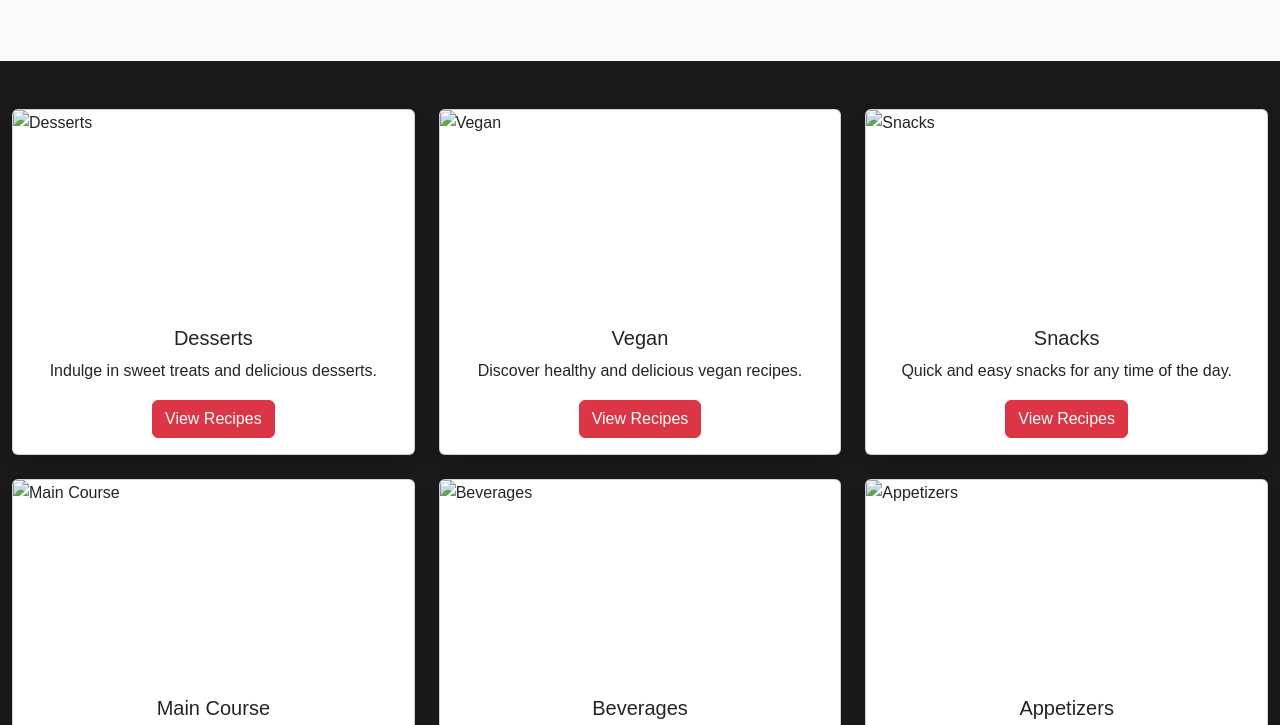
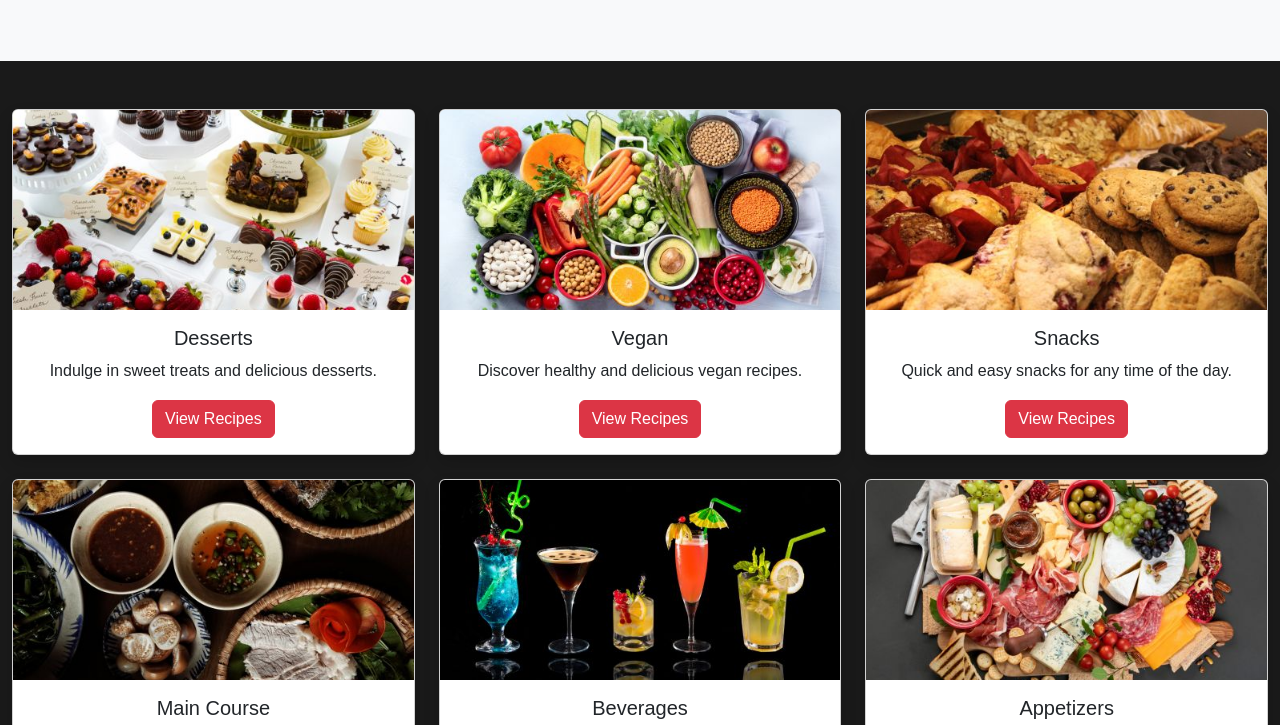
Before and after one commit to Waariyar1/Recipe-website, a website: page categories.html in a window 1280 px wide. Shown: the part 216-941 px from the top of the page. Drawn offline with nearby package versions, Linux system fonts and the light colour scheme; files that its build step writes are made by us from their sources.

Commit message:
add some images

```diff
--- a/categories.html
+++ b/categories.html
@@ -52,7 +52,7 @@
         <!-- Category 1 -->
         <div class="col">
           <div class="card h-100 shadow">
-            <img src="./category-img/desserts.jpg" class="card-img-top" alt="Desserts" style="height: 200px; object-fit: cover;">
+            <img src="./recipe-img/category-img/Desserts.jpg" class="card-img-top" alt="Desserts" style="height: 200px; object-fit: cover;">
             <div class="card-body text-center">
               <h5 class="card-title">Desserts</h5>
               <p class="card-text">Indulge in sweet treats and delicious desserts.</p>
@@ -63,7 +63,7 @@
         <!-- Category 2 -->
         <div class="col">
           <div class="card h-100 shadow">
-            <img src="./category-img/vegan.jpg" class="card-img-top" alt="Vegan" style="height: 200px; object-fit: cover;">
+            <img src="./recipe-img/category-img/Vegan.jpg" class="card-img-top" alt="Vegan" style="height: 200px; object-fit: cover;">
             <div class="card-body text-center">
               <h5 class="card-title">Vegan</h5>
               <p class="card-text">Discover healthy and delicious vegan recipes.</p>
@@ -74,7 +74,7 @@
         <!-- Category 3 -->
         <div class="col">
           <div class="card h-100 shadow">
-            <img src="./category-img/snacks.jpg" class="card-img-top" alt="Snacks" style="height: 200px; object-fit: cover;">
+            <img src="./recipe-img/category-img/Snacks.jpg" class="card-img-top" alt="Snacks" style="height: 200px; object-fit: cover;">
             <div class="card-body text-center">
               <h5 class="card-title">Snacks</h5>
               <p class="card-text">Quick and easy snacks for any time of the day.</p>
@@ -85,7 +85,7 @@
         <!-- Category 4 -->
         <div class="col">
           <div class="card h-100 shadow">
-            <img src="./category-img/main-course.jpg" class="card-img-top" alt="Main Course" style="height: 200px; object-fit: cover;">
+            <img src="./recipe-img/category-img/main-course.jpg" class="card-img-top" alt="Main Course" style="height: 200px; object-fit: cover;">
             <div class="card-body text-center">
               <h5 class="card-title">Main Course</h5>
               <p class="card-text">Hearty and satisfying main course recipes.</p>
@@ -96,7 +96,7 @@
         <!-- Category 5 -->
         <div class="col">
           <div class="card h-100 shadow">
-            <img src="./category-img/beverages.jpg" class="card-img-top" alt="Beverages" style="height: 200px; object-fit: cover;">
+            <img src="./recipe-img/category-img/Beverages.jpg" class="card-img-top" alt="Beverages" style="height: 200px; object-fit: cover;">
             <div class="card-body text-center">
               <h5 class="card-title">Beverages</h5>
               <p class="card-text">Refreshing drinks and beverages for every occasion.</p>
@@ -107,7 +107,7 @@
         <!-- Category 6 -->
         <div class="col">
           <div class="card h-100 shadow">
-            <img src="./category-img/appetizers.jpg" class="card-img-top" alt="Appetizers" style="height: 200px; object-fit: cover;">
+            <img src="./recipe-img/category-img/Appetizers.jpg" class="card-img-top" alt="Appetizers" style="height: 200px; object-fit: cover;">
             <div class="card-body text-center">
               <h5 class="card-title">Appetizers</h5>
               <p class="card-text">Start your meal with these tasty appetizers.</p>
```
Also changed, not shown: recipe-img/category-img/Appetizers.jpg (added), recipe-img/category-img/Beverages.jpg (added), recipe-img/category-img/Desserts.jpg (added), recipe-img/category-img/Snacks.jpg (added), recipe-img/category-img/Vegan.jpg (added), recipe-img/category-img/main-course.jpg (added).
